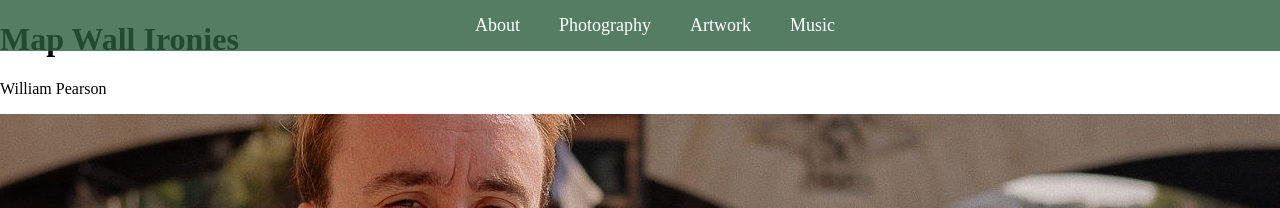
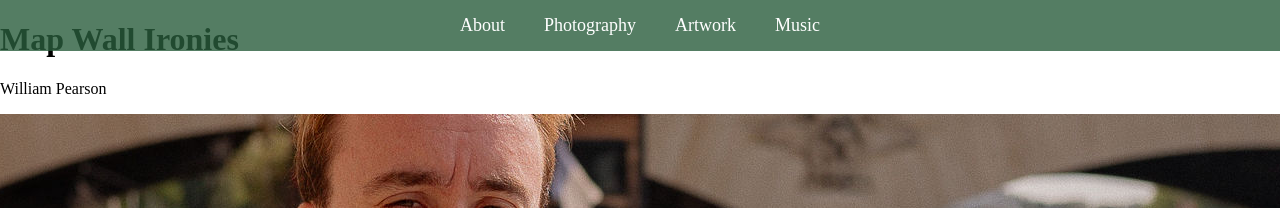
Before and after one commit to mapwallironies/mapwallironies.github.io, a Jekyll site: the page built from index.md, in a window 1280 px wide. Shown: the top 208 px of the page. Built offline with Jekyll 4.4.1, drawn with Linux system fonts in a browser that asks for light colours.

Commit message:
Update custom.css

```diff
--- a/assets/css/custom.css
+++ b/assets/css/custom.css
@@ -46,6 +46,8 @@
     left: 0;
     width: 100%;
     z-index: 1000;
+    margin: 0; /* Remove any extra margin */
+    box-sizing: border-box; /* Ensure no padding or margin adds extra space */
 }
 
 /* Navbar Links */
```
